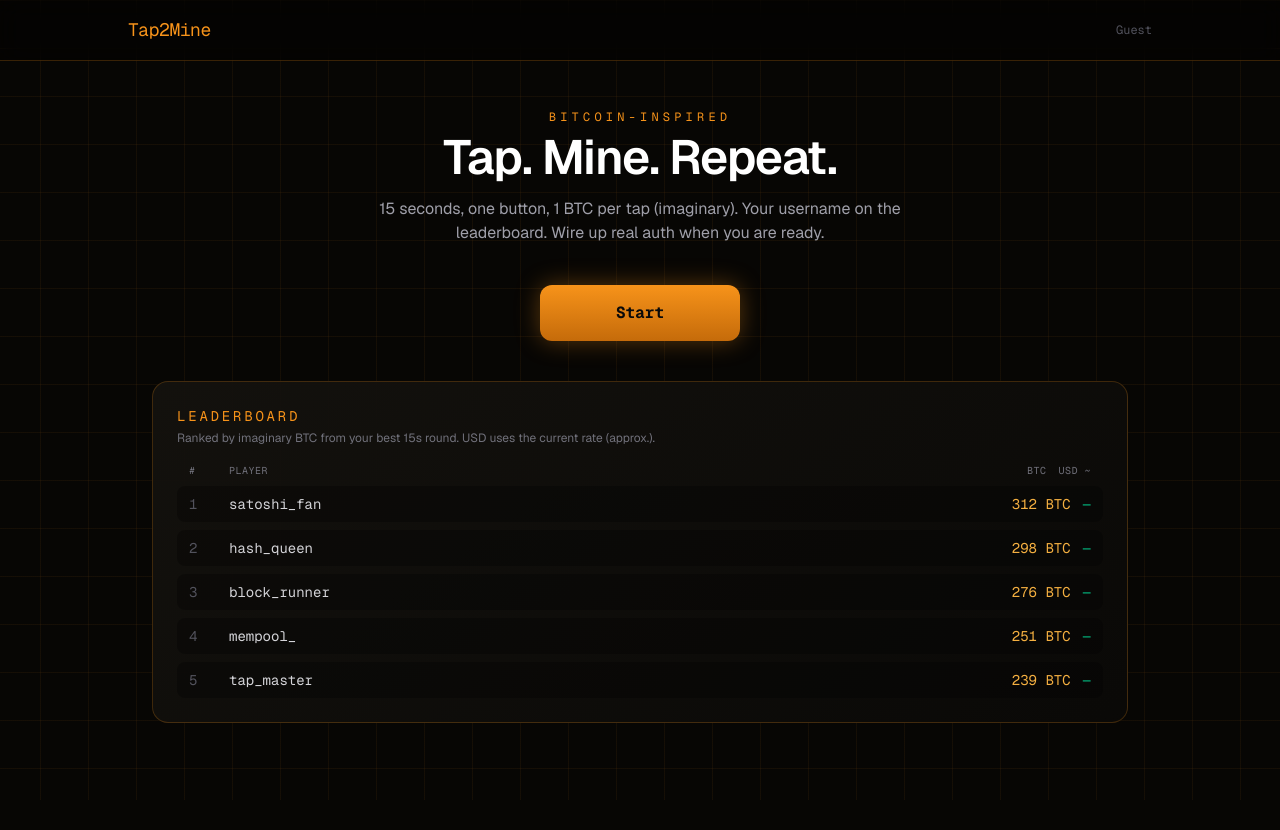
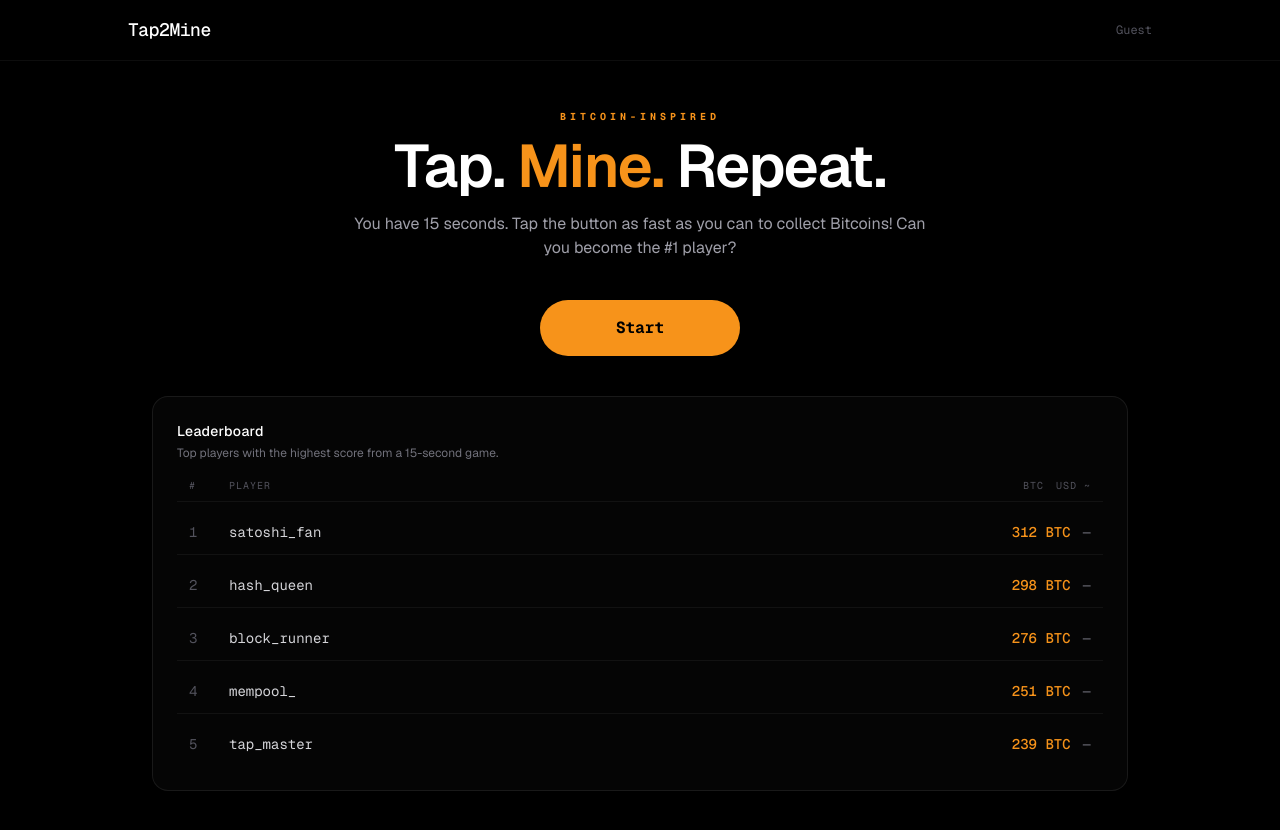
Before and after one commit to cavos-labs/Tap2Mine, a Next.js app in the folder frontend/: page / in a window 1280 px wide. Shown: the top 830 px of the page. Before the commit the page ends 800 px from the top, so only its background shows below. Built offline with nearby package versions, Linux system fonts and the light colour scheme; no server answers.

Commit message:
style: update UI design with refined typography, simplified color palette, and modernized component styling

```diff
--- a/frontend/src/app/globals.css
+++ b/frontend/src/app/globals.css
@@ -3,10 +3,10 @@
 :root {
   --btc-orange: #f7931a;
   --btc-gold: #f5b041;
-  --btc-bg: #070604;
-  --btc-surface: #0f0d0a;
-  --btc-border: rgba(247, 147, 26, 0.22);
-  --btc-grid: rgba(247, 147, 26, 0.06);
+  --btc-bg: #000000;
+  --btc-surface: #0a0a0a;
+  --btc-border: rgba(255, 255, 255, 0.08);
+  --btc-grid: transparent;
 }
 
 @theme inline {
@@ -21,46 +21,37 @@ body {
   color: #f4f4f5;
   font-family: var(--font-geist-sans), system-ui, sans-serif;
   min-height: 100vh;
-  background-image:
-    linear-gradient(var(--btc-grid) 1px, transparent 1px),
-    linear-gradient(90deg, var(--btc-grid) 1px, transparent 1px);
-  background-size: 48px 48px;
-  background-position: center top;
 }
 
 .btc-card {
-  background: linear-gradient(
-    145deg,
-    rgba(20, 18, 14, 0.95),
-    rgba(10, 9, 7, 0.98)
-  );
+  background: rgba(255, 255, 255, 0.02);
   border-radius: 1rem;
 }
 
 .btc-btn-primary {
-  border-radius: 0.75rem;
-  background: linear-gradient(180deg, var(--btc-orange), #c56b0a);
-  color: #0a0a0a;
-  box-shadow: 0 0 24px rgba(247, 147, 26, 0.35);
-  transition: transform 0.15s ease, box-shadow 0.15s ease;
+  border-radius: 9999px;
+  background: var(--btc-orange);
+  color: #000000;
+  transition: all 0.2s ease;
 }
 
 .btc-btn-primary:hover {
-  transform: translateY(-1px);
-  box-shadow: 0 0 32px rgba(247, 147, 26, 0.5);
+  transform: translateY(-2px);
+  background: #f9a52d;
+  box-shadow: 0 8px 24px rgba(247, 147, 26, 0.25);
 }
 
 .btc-btn-secondary {
-  border-radius: 0.75rem;
+  border-radius: 9999px;
   border: 1px solid var(--btc-border);
-  background: rgba(0, 0, 0, 0.35);
-  color: #e4e4e7;
-  transition: background 0.15s ease, border-color 0.15s ease;
+  background: transparent;
+  color: #a1a1aa;
+  transition: all 0.2s ease;
 }
 
 .btc-btn-secondary:hover {
-  background: rgba(247, 147, 26, 0.08);
-  border-color: rgba(247, 147, 26, 0.45);
+  background: rgba(255, 255, 255, 0.05);
+  color: #ffffff;
 }
 
 @keyframes btc-warn-glow {
--- a/frontend/src/app/page.tsx
+++ b/frontend/src/app/page.tsx
@@ -28,11 +28,11 @@ export default function Home() {
 
   return (
     <div className="flex min-h-full flex-1 flex-col">
-      <header className="border-b border-[var(--btc-border)] bg-black/40 px-4 py-3 backdrop-blur-md sm:px-6 sm:py-4">
+      <header className="border-b border-white/5 bg-transparent px-4 py-3 sm:px-6 sm:py-4">
         <div className="mx-auto flex max-w-5xl items-center justify-between gap-3">
           <Link
             href="/"
-            className="font-mono text-lg tracking-tight text-[var(--btc-orange)]"
+            className="font-mono text-lg font-medium tracking-tight text-white"
           >
             Tap2Mine
           </Link>
@@ -51,15 +51,14 @@ export default function Home() {
 
       <main className="mx-auto flex w-full max-w-5xl flex-1 flex-col gap-8 px-4 py-8 sm:gap-10 sm:px-6 sm:py-12">
         <section className="text-center">
-          <p className="mb-2 font-mono text-xs uppercase tracking-[0.35em] text-[var(--btc-orange)]">
+          <p className="mb-3 font-mono text-[10px] font-bold uppercase tracking-[0.4em] text-[var(--btc-orange)] drop-shadow-md">
             Bitcoin-inspired
           </p>
-          <h1 className="text-balance text-3xl font-semibold tracking-tight text-white sm:text-5xl">
-            Tap. Mine. Repeat.
+          <h1 className="text-balance text-4xl font-semibold tracking-tight text-white sm:text-6xl">
+            Tap. <span className="text-[var(--btc-orange)]">Mine.</span> Repeat.
           </h1>
           <p className="mx-auto mt-4 max-w-xl text-pretty text-sm text-zinc-400 sm:text-base">
-            15 seconds, one button, 1 BTC per tap (imaginary). Your username on
-            the leaderboard. Wire up real auth when you are ready.
+            You have 15 seconds. Tap the button as fast as you can to collect Bitcoins! Can you become the #1 player?
           </p>
           <button
             type="button"
--- a/frontend/src/components/leaderboard-panel.tsx
+++ b/frontend/src/components/leaderboard-panel.tsx
@@ -23,15 +23,14 @@ export function LeaderboardPanel({
 }: Props) {
   return (
     <section className="btc-card border border-[var(--btc-border)] p-4 sm:p-6">
-      <h2 className="mb-1 font-mono text-xs uppercase tracking-[0.2em] text-[var(--btc-orange)] sm:text-sm">
+      <h2 className="mb-1 font-sans text-sm font-medium tracking-wide text-white">
         Leaderboard
       </h2>
       <p className="mb-4 text-[11px] leading-snug text-zinc-500 sm:text-xs">
-        Ranked by imaginary BTC from your best 15s round. USD uses the current
-        rate (approx.).
+        Top players with the highest score from a 15-second game.
       </p>
 
-      <div className="mb-2 hidden grid-cols-[1.75rem_minmax(0,1fr)_auto_auto] gap-x-3 px-3 font-mono text-[10px] uppercase tracking-wider text-zinc-500 sm:grid">
+      <div className="mb-2 hidden grid-cols-[1.75rem_minmax(0,1fr)_auto_auto] gap-x-3 px-3 font-mono text-[10px] uppercase tracking-widest text-zinc-600 sm:grid border-b border-white/5 pb-2">
         <span>#</span>
         <span>Player</span>
         <span className="text-right">BTC</span>
@@ -44,10 +43,10 @@ export function LeaderboardPanel({
           return (
             <li
               key={`${row.username}-${i}`}
-              className={`rounded-lg px-3 py-3 font-mono text-sm sm:grid sm:grid-cols-[1.75rem_minmax(0,1fr)_auto_auto] sm:items-center sm:gap-x-3 sm:py-2 ${
+              className={`border-b border-white/5 last:border-0 px-3 py-3 font-mono text-sm sm:grid sm:grid-cols-[1.75rem_minmax(0,1fr)_auto_auto] sm:items-center sm:gap-x-3 sm:py-3 ${
                 isYou
-                  ? "bg-[var(--btc-orange)]/15 ring-1 ring-[var(--btc-orange)]/40"
-                  : "bg-black/30"
+                  ? "bg-white/5"
+                  : "hover:bg-white/[0.02]"
               }`}
             >
               <span className="mb-2 inline-block w-6 text-zinc-600 sm:mb-0">
@@ -56,13 +55,13 @@ export function LeaderboardPanel({
               <span className="mb-2 flex flex-wrap items-center gap-2 text-zinc-300 sm:mb-0">
                 {row.username}
                 {isYou && (
-                  <span className="text-xs text-[var(--btc-orange)]">you</span>
+                  <span className="rounded-sm bg-white/20 px-1.5 py-0.5 text-[10px] font-bold text-white uppercase tracking-wider">you</span>
                 )}
               </span>
-              <span className="mb-1 block text-right tabular-nums text-[var(--btc-gold)] sm:mb-0">
+              <span className="mb-1 block text-right tabular-nums font-medium text-[var(--btc-orange)] sm:mb-0">
                 {formatBtc(row.bestBtcMined)}
               </span>
-              <span className="block text-right tabular-nums text-emerald-400/90 sm:mb-0">
+              <span className="block text-right tabular-nums text-zinc-500 sm:mb-0">
                 {priceUsd != null
                   ? formatUsd(row.bestBtcMined, priceUsd)
                   : "—"}
```
